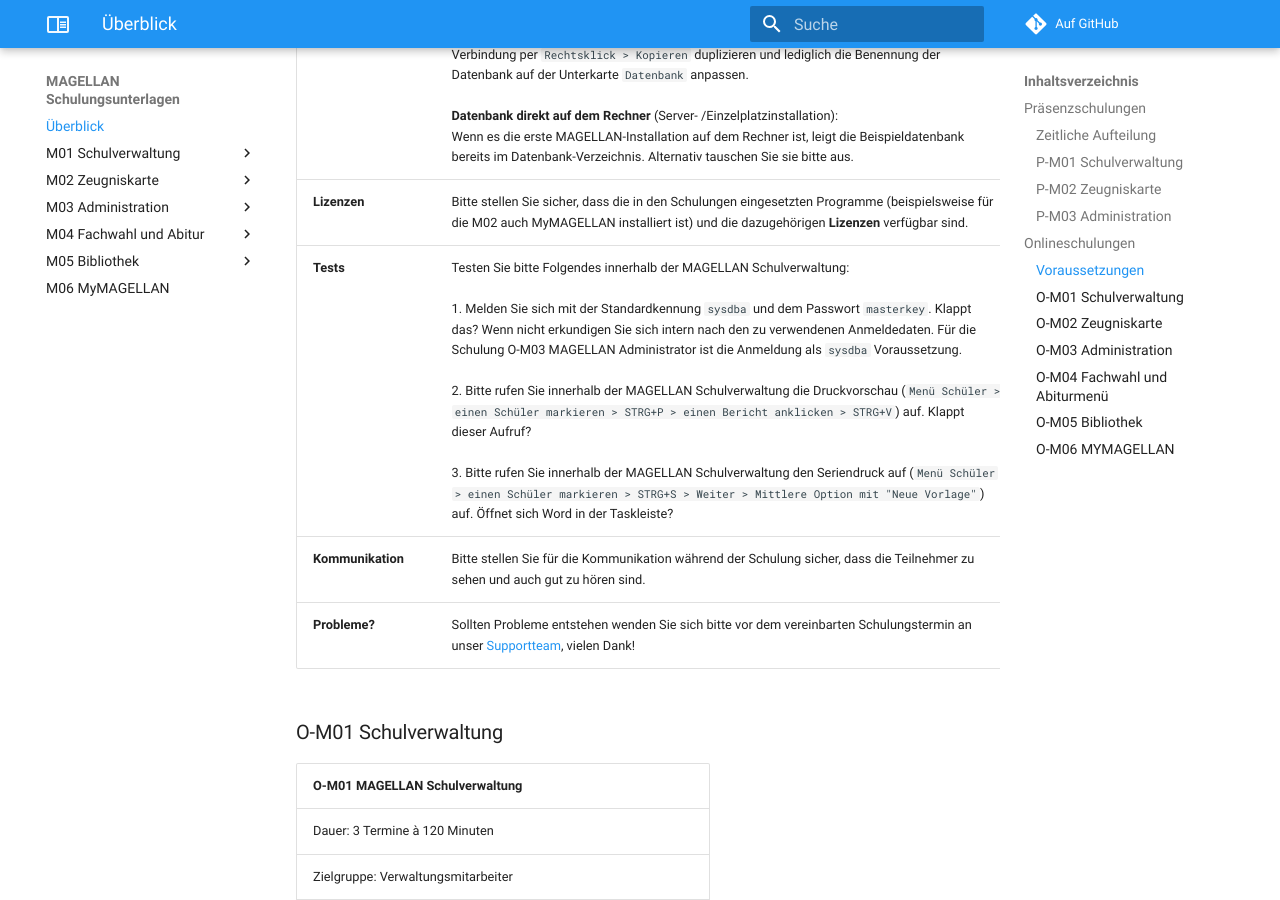
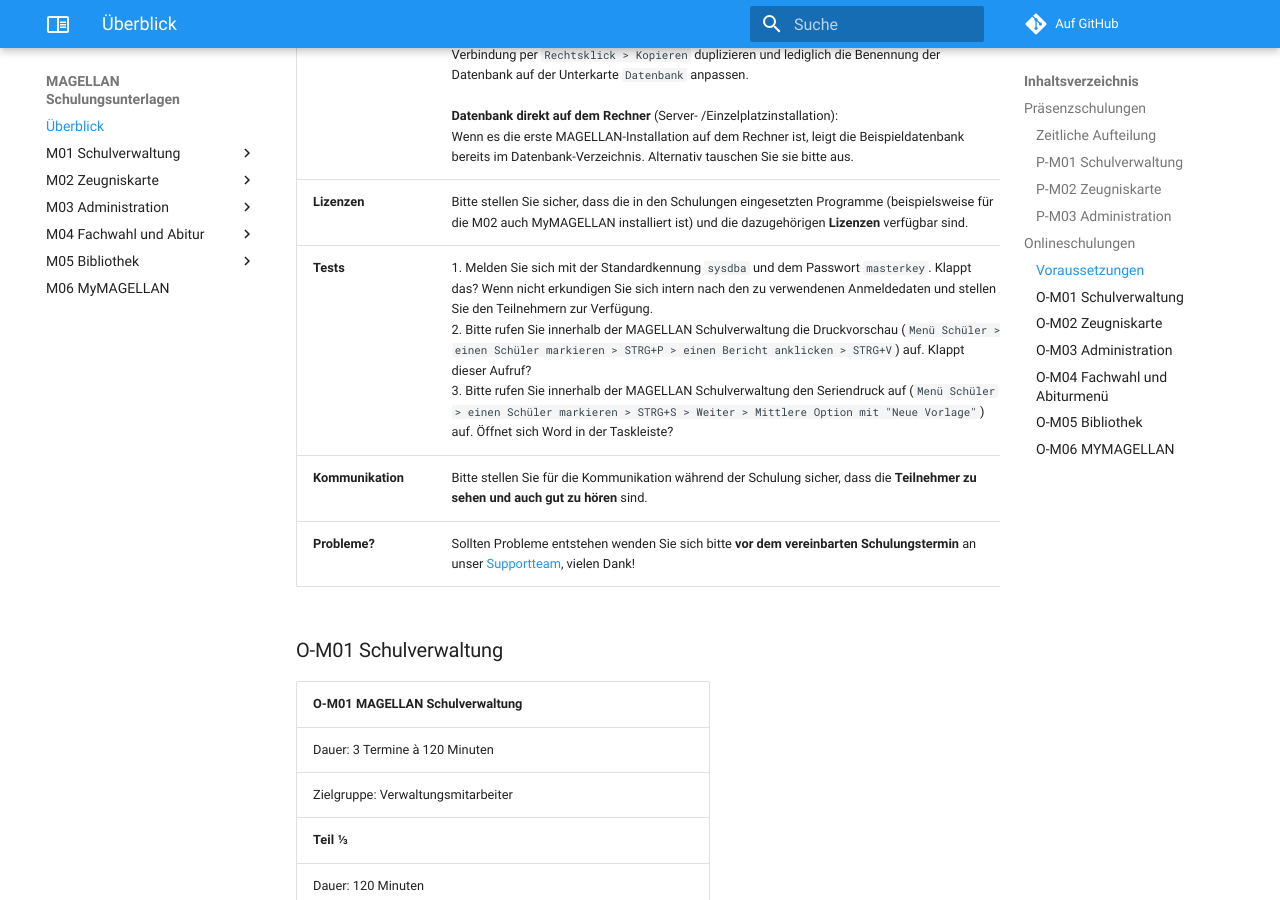
Before and after one commit to stuebersystems/doc.magellan-schulungen.de, an MkDocs documentation site: the page built from docs/index.md, in a window 1280 px wide and 900 px high, scrolled down 3161 px. Built offline with MkDocs 1.6.1 and Material for MkDocs 9.7.7, drawn with Linux system fonts in a browser that asks for light colours; comment, search, counter and statistics services are not loaded.

Commit message:
no message

```diff
--- a/docs/index.md
+++ b/docs/index.md
@@ -65,9 +65,9 @@ Aktion|Hinweise
 **Anleitungen**|Server- oder Einzelplatzinstallation: [Anleitung](https://doc.magellan.stueber.de/schulverwaltung/installation/version10/server.installieren/)<br/>Arbeitsplatzinstallation: [Anleitung](https://doc.magellan.stueber.de/schulverwaltung/installation/version10/arbeitsplatz.installieren/)<br/>MyMAGELLAN: [Anleitung](https://doc.mymagellan.stueber.de/installation/)
 **Beispieldatenbank**|Sollten Sie unsere Beispieldatenbank nicht mehr zur Hand oder bereits verändert haben, können Sie hier eine aktuelle Beispieldatenbank herunterladen:<br/>[https://download.stueber.de/bin/de/assets/magellan/v10/database/MAGELLAN10_Beispiel.fdb](https://download.stueber.de/bin/de/assets/magellan/v10/database/MAGELLAN10_Beispiel.fdb).<br/><br/>**Datenbank im Netzwerk** (Arbeitsplatzinstallation): <br/> Legen Sie diese Beispieldatenbank für jeden Teilnehmer parallel zu Ihrer Schuldatenbank ab (Beispiel: `MAGELLAN9_Beispiel.01.fdb`, `MAGELLAN9_Beispiel.02.fdb`, `MAGELLAN9_Beispiel.03.fdb`...).<br/>Richten Sie für Ihre Teilnehmer jeweils eine Verbindung zu einer der Datenbanken ein, so das jeder Teilnehmer eine Anbindung zu einer gesonderten Datenbank hat. Sie können hierfür im MAGELLAN Administrator auf der Unterkarte `Datenbankverbindungen` eine bestehende Verbindung per `Rechtsklick > Kopieren` duplizieren und lediglich die Benennung der Datenbank auf der Unterkarte `Datenbank` anpassen.<br/><br/>**Datenbank direkt auf dem Rechner** (Server- /Einzelplatzinstallation): <br/>Wenn es die erste MAGELLAN-Installation auf dem Rechner ist, leigt die Beispieldatenbank bereits im Datenbank-Verzeichnis. Alternativ tauschen Sie sie bitte aus.
 **Lizenzen**|Bitte stellen Sie sicher, dass die in den Schulungen eingesetzten Programme (beispielsweise für die M02 auch MyMAGELLAN installiert ist) und die dazugehörigen **Lizenzen** verfügbar sind.
-**Tests**|Testen Sie bitte Folgendes innerhalb der MAGELLAN Schulverwaltung:<br/><br/>1. Melden Sie sich mit der Standardkennung `sysdba` und dem Passwort `masterkey`. Klappt das? Wenn nicht erkundigen Sie sich intern nach den zu verwendenen Anmeldedaten. Für die Schulung O-M03 MAGELLAN Administrator ist die Anmeldung als `sysdba` Voraussetzung.<br/><br/>2. Bitte rufen Sie innerhalb der MAGELLAN Schulverwaltung die Druckvorschau (`Menü Schüler > einen Schüler markieren > STRG+P > einen Bericht anklicken > STRG+V`) auf. Klappt dieser Aufruf?<br/><br/>3. Bitte rufen Sie innerhalb der MAGELLAN Schulverwaltung den Seriendruck auf (`Menü Schüler > einen Schüler markieren > STRG+S > Weiter > Mittlere Option mit "Neue Vorlage"`) auf. Öffnet sich Word in der Taskleiste?
-**Kommunikation**|Bitte stellen Sie für die Kommunikation während der Schulung sicher, dass die Teilnehmer zu sehen und auch gut zu hören sind.
-**Probleme?**|Sollten Probleme entstehen wenden Sie sich bitte vor dem vereinbarten Schulungstermin an unser [Supportteam](https://support.stueber.de/), vielen Dank!
+**Tests**|1. Melden Sie sich mit der Standardkennung `sysdba` und dem Passwort `masterkey`. Klappt das? Wenn nicht erkundigen Sie sich intern nach den zu verwendenen Anmeldedaten und stellen Sie den Teilnehmern zur Verfügung. <br/>2. Bitte rufen Sie innerhalb der MAGELLAN Schulverwaltung die Druckvorschau (`Menü Schüler > einen Schüler markieren > STRG+P > einen Bericht anklicken > STRG+V`) auf. Klappt dieser Aufruf?<br/>3. Bitte rufen Sie innerhalb der MAGELLAN Schulverwaltung den Seriendruck auf (`Menü Schüler > einen Schüler markieren > STRG+S > Weiter > Mittlere Option mit "Neue Vorlage"`) auf. Öffnet sich Word in der Taskleiste?
+**Kommunikation**|Bitte stellen Sie für die Kommunikation während der Schulung sicher, dass die **Teilnehmer zu sehen und auch gut zu hören** sind.
+**Probleme?**|Sollten Probleme entstehen wenden Sie sich bitte **vor dem vereinbarten Schulungstermin** an unser [Supportteam](https://support.stueber.de/), vielen Dank!
 
 
 ### O-M01 Schulverwaltung
```
